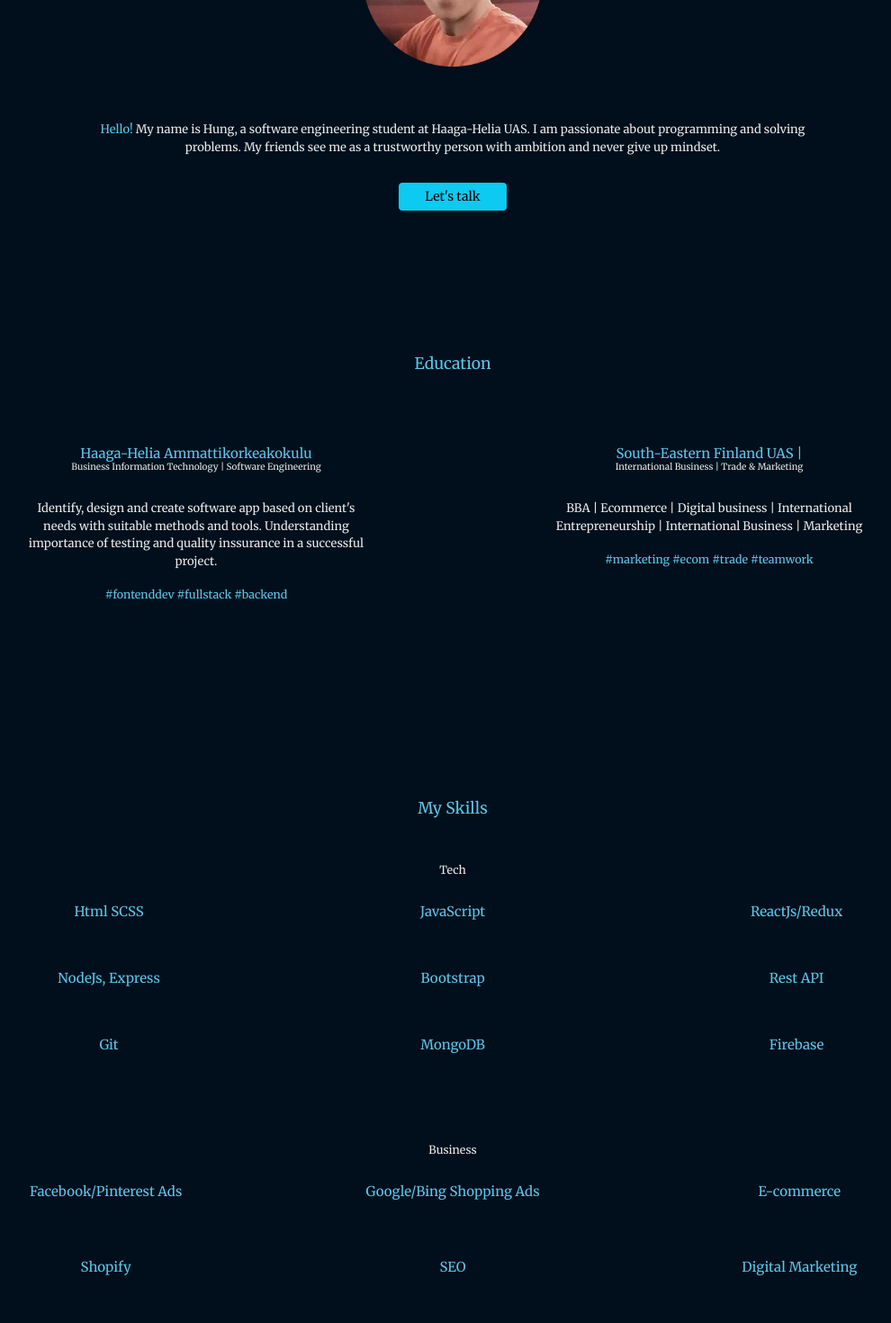
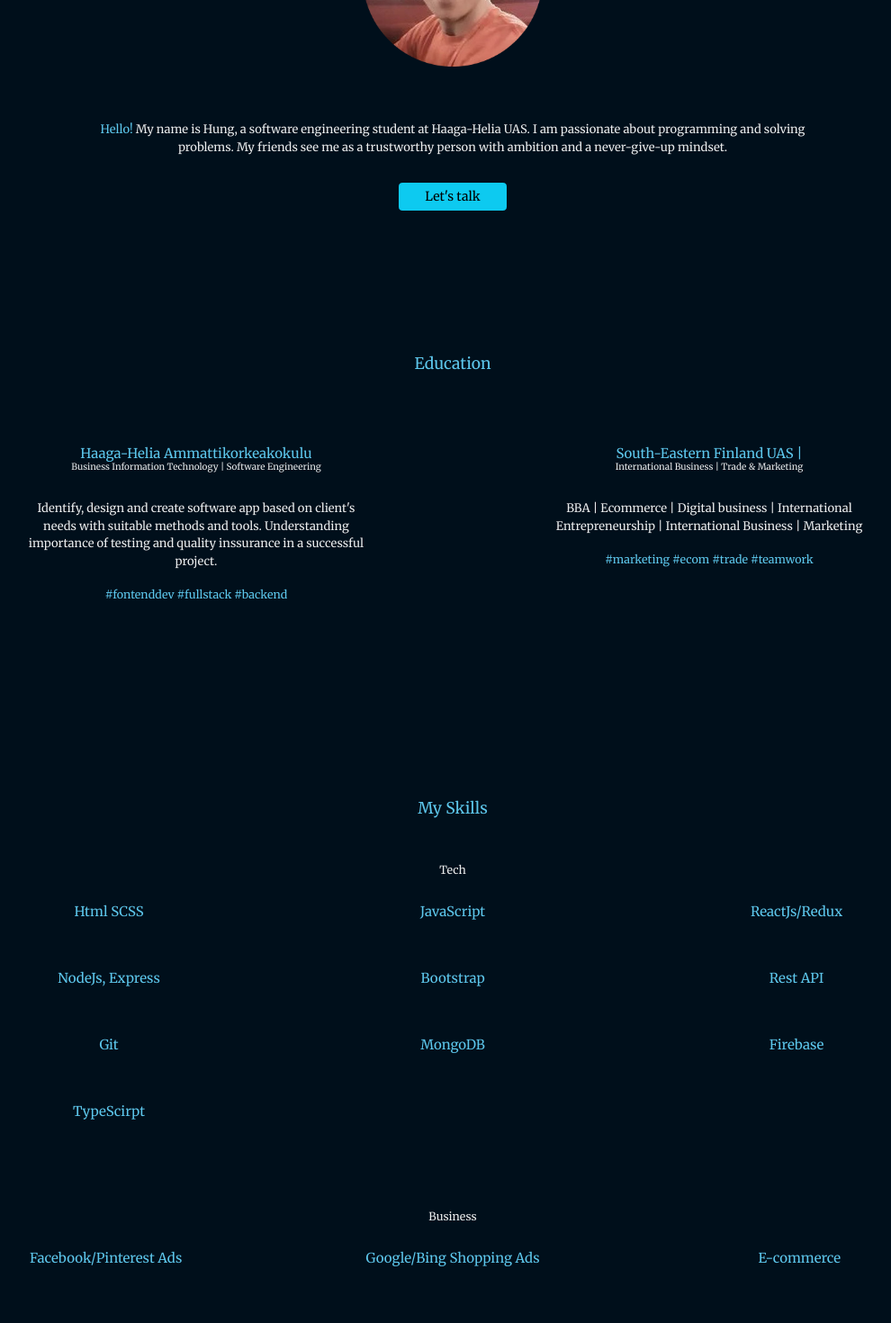
Before and after one commit to HungHoang108/Portfolio_React, a React (Create React App) app in the folder client/: page / in a window 1280 px wide. Shown: the part 700-2170 px from the top of the page at 90% size, without its empty margins (137-1127 px from the left). Built offline with nearby package versions, Linux system fonts and the light colour scheme.

Commit message:
editing content in home route

```diff
--- a/client/src/route/home/home.route.jsx
+++ b/client/src/route/home/home.route.jsx
@@ -21,7 +21,7 @@ const Home = () => {
 
                 <div className='home-about-text'>
 
-                  <p><span className='home-about-text-hello'>Hello!</span>  My name is Hung, a software engineering student at Haaga-Helia UAS. I am passionate about programming and solving problems. My friends see me as a trustworthy person with ambition and never give up mindset.</p>
+                  <p><span className='home-about-text-hello'>Hello!</span>  My name is Hung, a software engineering student at Haaga-Helia UAS. I am passionate about programming and solving problems. My friends see me as a trustworthy person with ambition and a never-give-up mindset.</p>
                 </div>
 
               </div>
@@ -69,6 +69,7 @@ const Home = () => {
                 <div className='home-skill-item'><h4>Git</h4></div>
                 <div className='home-skill-item'><h4>MongoDB</h4></div>
                 <div className='home-skill-item'><h4>Firebase</h4></div>
+                <div className='home-skill-item'><h4>TypeScirpt</h4></div>
                 {/* <div className='home-skill-item'><h4>TypeScript</h4></div>
                 <div className='home-skill-item'><h4>Jest</h4></div>
                 <div className='home-skill-item'><h4>Firebase</h4></div> */}
```
